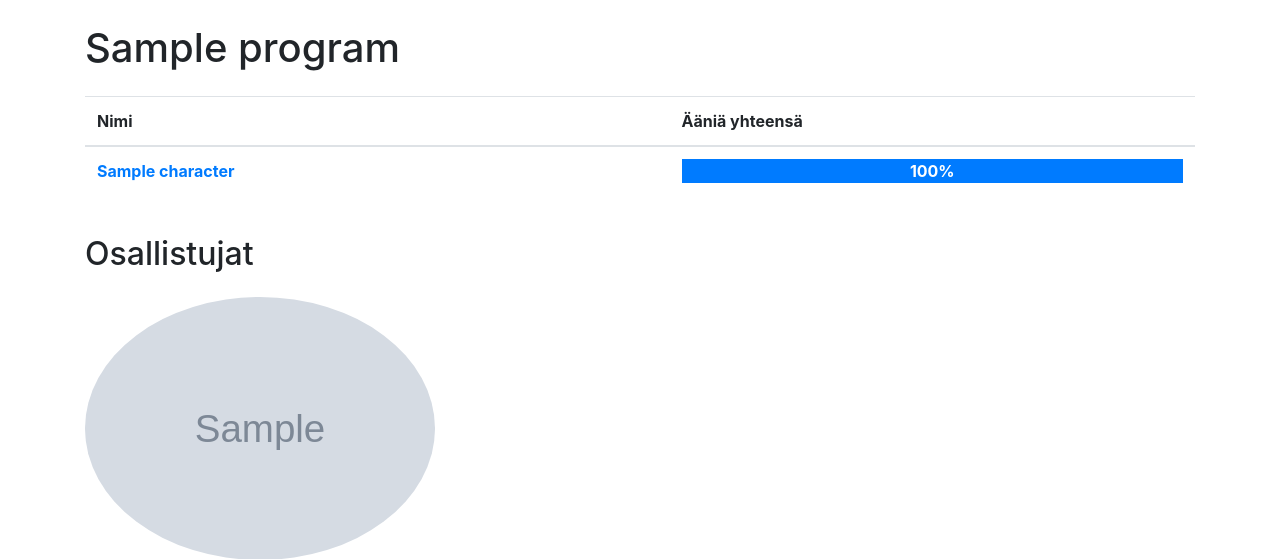
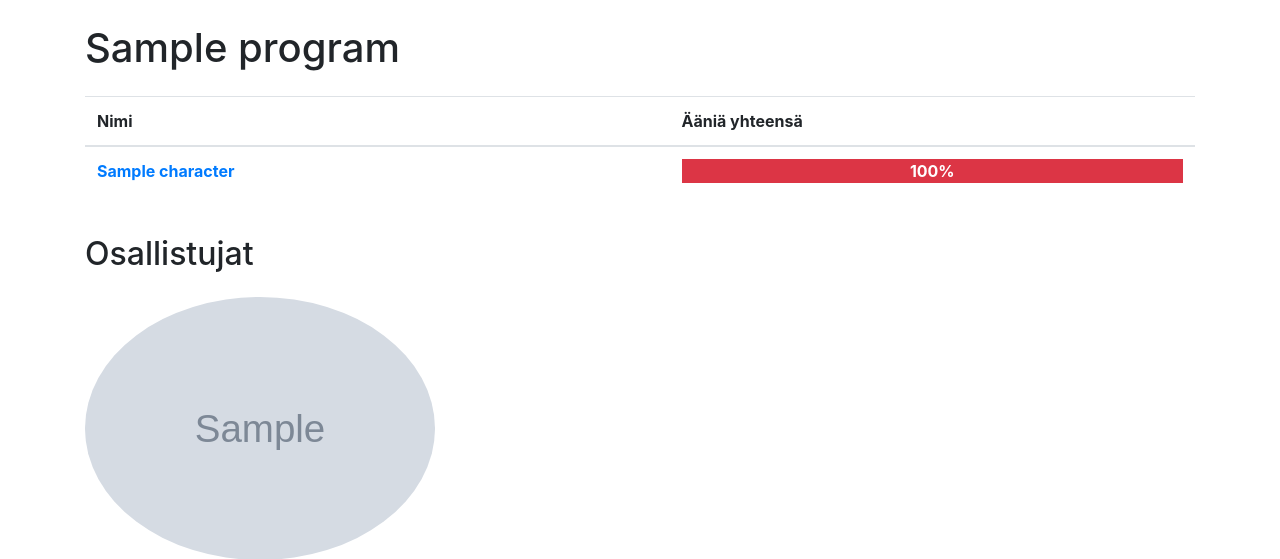
Before and after one commit to nachosmuchos/votelly, a Django app: page /program/1/ in a window 1280 px wide. Shown: the part 56-615 px from the top of the page. Run offline with Django 3.2, Linux system fonts and the light colour scheme; tables that the repository leaves empty hold one stand-in row (values such as "Sample post"); grey boxes marked "Sample" are stand-in pictures; lists and menus that the app fills with data are empty; some libraries are stand-ins or nearby versions.

Commit message:
change button colors

```diff
--- a/characters/templates/characters/vote.html
+++ b/characters/templates/characters/vote.html
@@ -19,7 +19,7 @@
   <tbody>
       <tr>
         <th><a href="{% url 'characters:character_comments' character.id %}">{{ character.name }}</th></a>
-        <th><div class="progress-bar progress-bar bg-alert" role="progressbar" style="width: {% widthratio character.number_of_votes total_votes 100 %}%;" aria-valuenow="25" aria-valuemin="0" aria-valuemax="100">{% widthratio character.number_of_votes total_votes 100 %}%</div></th>
+        <th><div class="progress-bar progress-bar bg-danger" role="progressbar" style="width: {% widthratio character.number_of_votes total_votes 100 %}%;" aria-valuenow="25" aria-valuemin="0" aria-valuemax="100">{% widthratio character.number_of_votes total_votes 100 %}%</div></th>
       </tr>
   </thead>
   </li>
--- a/comments/templates/comments/comment.html
+++ b/comments/templates/comments/comment.html
@@ -17,7 +17,7 @@
   <tbody>
       <tr>
         <th><a href="{% url 'characters:character_comments' character.id %}">{{ character.name }}</th></a>
-        <th><div class="progress-bar progress-bar bg-alert" role="progressbar" style="width: {% widthratio character.number_of_votes total_votes 100 %}%;" aria-valuenow="25" aria-valuemin="0" aria-valuemax="100">{% widthratio character.number_of_votes total_votes 100 %}%</div></th>
+        <th><div class="progress-bar progress-bar bg-danger" role="progressbar" style="width: {% widthratio character.number_of_votes total_votes 100 %}%;" aria-valuenow="25" aria-valuemin="0" aria-valuemax="100">{% widthratio character.number_of_votes total_votes 100 %}%</div></th>
       </tr>
   </thead>
   </li>
```
